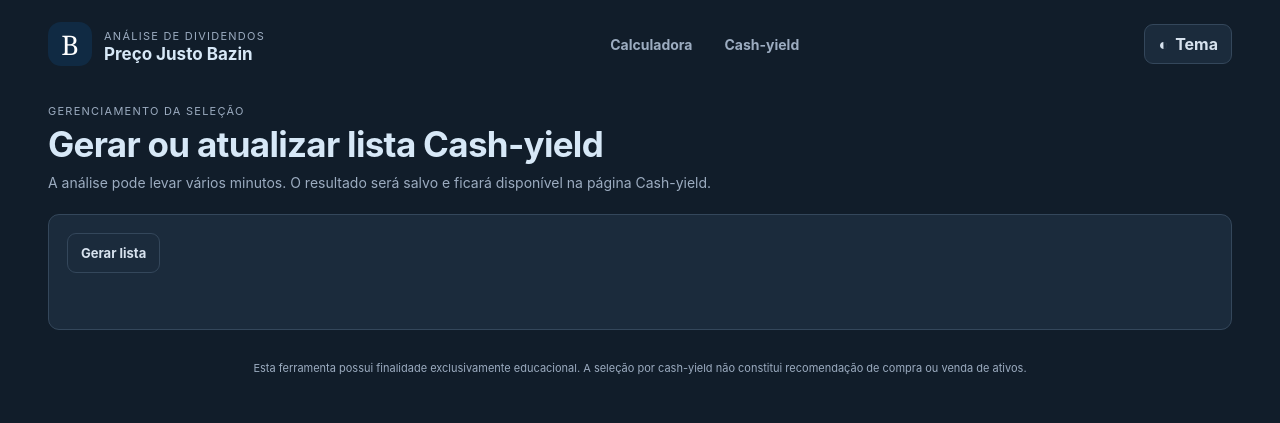
After one commit to efpv/analise-de-ativos, a FastAPI app: template app/templates/cash_yield_update.html in a window 1280 px wide. The commit adds this page. Shown: the top 423 px of the page. Run offline with FastAPI, Linux system fonts and the light colour scheme; the template is opened without the code that fills it, so the values that code supplies are empty.

Commit message:
feat: add página gerar lista

```diff
--- a/app/api/routes.py
+++ b/app/api/routes.py
@@ -261,3 +261,10 @@ def cash_yield_page(request: Request):
     return templates.TemplateResponse(
         request, "cash_yield.html", {"ranking_enabled": settings.ranking_enabled, "limit": CASH_YIELD_LIMIT}
     )
+
+
+@router.get("/gerarlista", response_class=HTMLResponse)
+def cash_yield_update_page(request: Request):
+    return templates.TemplateResponse(
+        request, "cash_yield_update.html", {"ranking_enabled": settings.ranking_enabled}
+    )
--- a/app/static/cash-yield.js
+++ b/app/static/cash-yield.js
@@ -35,6 +35,7 @@ function renderRows(items, text) {
 }
 
 function drawRows() {
+  if (!body) return;
   const items = sortedItems();
   document.querySelectorAll("th[aria-sort]").forEach((header) => {
     const key = header.querySelector("[data-sort]").dataset.sort;
@@ -66,8 +67,10 @@ function drawRows() {
 
 function render(data) {
   const running = data.status === "calculando";
+  if (refreshButton) {
     refreshButton.disabled = running;
     refreshButton.textContent = data.status === "vazio" ? "Gerar lista" : "Atualizar lista";
+  }
   messageText.textContent = "";
   const parts = [];
   if (running) parts.push(`Analisando ativos: ${data.processados} de ${data.total}...`);
@@ -79,10 +82,12 @@ function render(data) {
   }
   parts.push(...data.avisos);
   statusText.textContent = parts.join(" ");
+  if (body) {
     if (data.status === "vazio") {
-    renderRows([], "Clique em \"Gerar lista\" para analisar as ações do catálogo. A consulta às fontes pode levar vários minutos e o resultado fica salvo para as próximas visitas.");
+      renderRows([], "A lista ainda não foi gerada. Acesse /gerarlista para iniciar a análise.");
     } else if (data.atualizado_em || !running) {
       renderRows(data.itens, "Nenhuma ação atendeu aos critérios nesta análise.");
+    }
   }
   clearTimeout(pollTimer);
   if (running) pollTimer = setTimeout(load, POLL_INTERVAL_MS);
@@ -95,7 +100,7 @@ async function request(url, options) {
     render(await response.json());
   } catch {
     messageText.textContent = "Não foi possível consultar a seleção agora. Tente novamente.";
-    refreshButton.disabled = false;
+    if (refreshButton) refreshButton.disabled = false;
   }
 }
 
@@ -112,10 +117,12 @@ document.querySelectorAll("[data-sort]").forEach((button) => {
   });
 });
 
+if (refreshButton) {
   refreshButton.addEventListener("click", () => {
     refreshButton.disabled = true;
     request("/api/v1/cash-yield/refresh", { method: "POST" });
   });
+}
 
 const themeToggle = document.getElementById("theme-toggle");
 const savedTheme = localStorage.getItem("bazin-theme");
--- /dev/null
+++ b/app/templates/cash_yield_update.html
@@ -0,0 +1,45 @@
+<!doctype html>
+<html lang="pt-BR">
+<head>
+  <meta charset="utf-8">
+  <meta name="viewport" content="width=device-width, initial-scale=1">
+  <meta name="theme-color" content="#f3f7fb">
+  <title>Atualizar Cash-yield | Preço Justo Bazin</title>
+  <link rel="stylesheet" href="/static/styles.css?v=9">
+</head>
+<body data-theme="dark">
+  <main class="app-shell">
+    <header class="topbar">
+      <a class="brand" href="/" aria-label="Preço Justo Bazin - início">
+        <span class="brand-mark" aria-hidden="true">B</span>
+        <span>
+          <span class="eyebrow">Análise de dividendos</span>
+          <strong class="brand-title">Preço Justo Bazin</strong>
+        </span>
+      </a>
+      <nav class="main-nav" aria-label="Navegação principal">
+        <a href="/">Calculadora</a>
+        <a href="/cash-yield">Cash-yield</a>
+      </nav>
+      <button id="theme-toggle" class="theme-toggle" type="button" aria-label="Ativar tema claro" title="Alternar tema">
+        <span aria-hidden="true">◐</span><span class="theme-label">Tema</span>
+      </button>
+    </header>
+
+    <section class="page-section">
+      <div class="section-heading">
+        <p class="eyebrow">Gerenciamento da seleção</p>
+        <h1>Gerar ou atualizar lista Cash-yield</h1>
+        <p class="section-subtitle">A análise pode levar vários minutos. O resultado será salvo e ficará disponível na página Cash-yield.</p>
+      </div>
+      <article class="panel interpretation">
+        <button id="cash-yield-refresh" class="secondary-button" type="button">Gerar lista</button>
+        <p id="cash-yield-status" class="rate-label" role="status" aria-live="polite"></p>
+        <p id="cash-yield-message" class="message" role="alert" aria-live="polite"></p>
+      </article>
+    </section>
+    <footer class="disclaimer">Esta ferramenta possui finalidade exclusivamente educacional. A seleção por cash-yield não constitui recomendação de compra ou venda de ativos.</footer>
+  </main>
+  <script src="/static/cash-yield.js?v=3" defer></script>
+</body>
+</html>
```
Also changed, not shown: app/templates/cash_yield.html (+2 -5 lines), app/tests/test_cash_yield.py (+8 -0 lines), README.md. Lines whose indentation alone changed are shown as unchanged.
